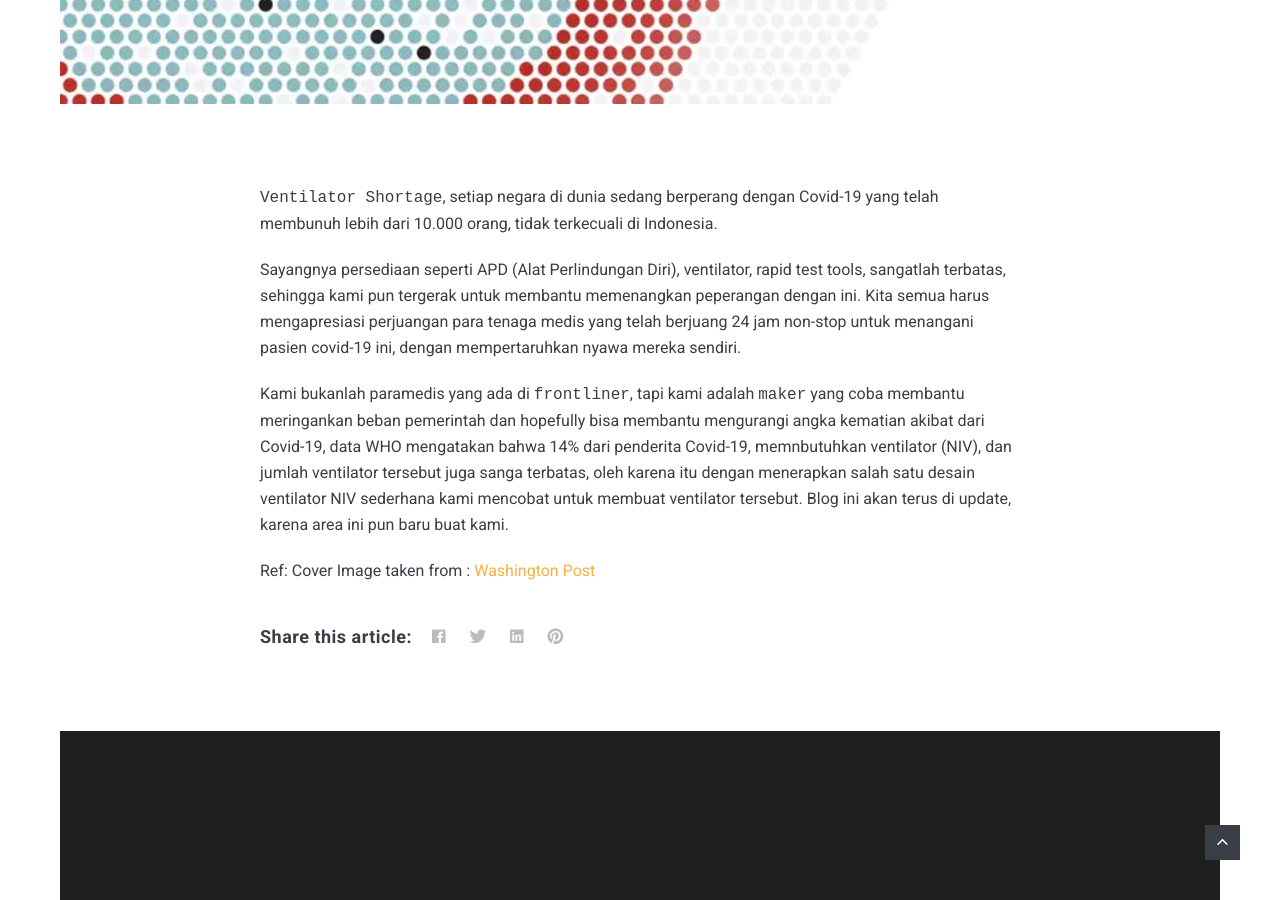
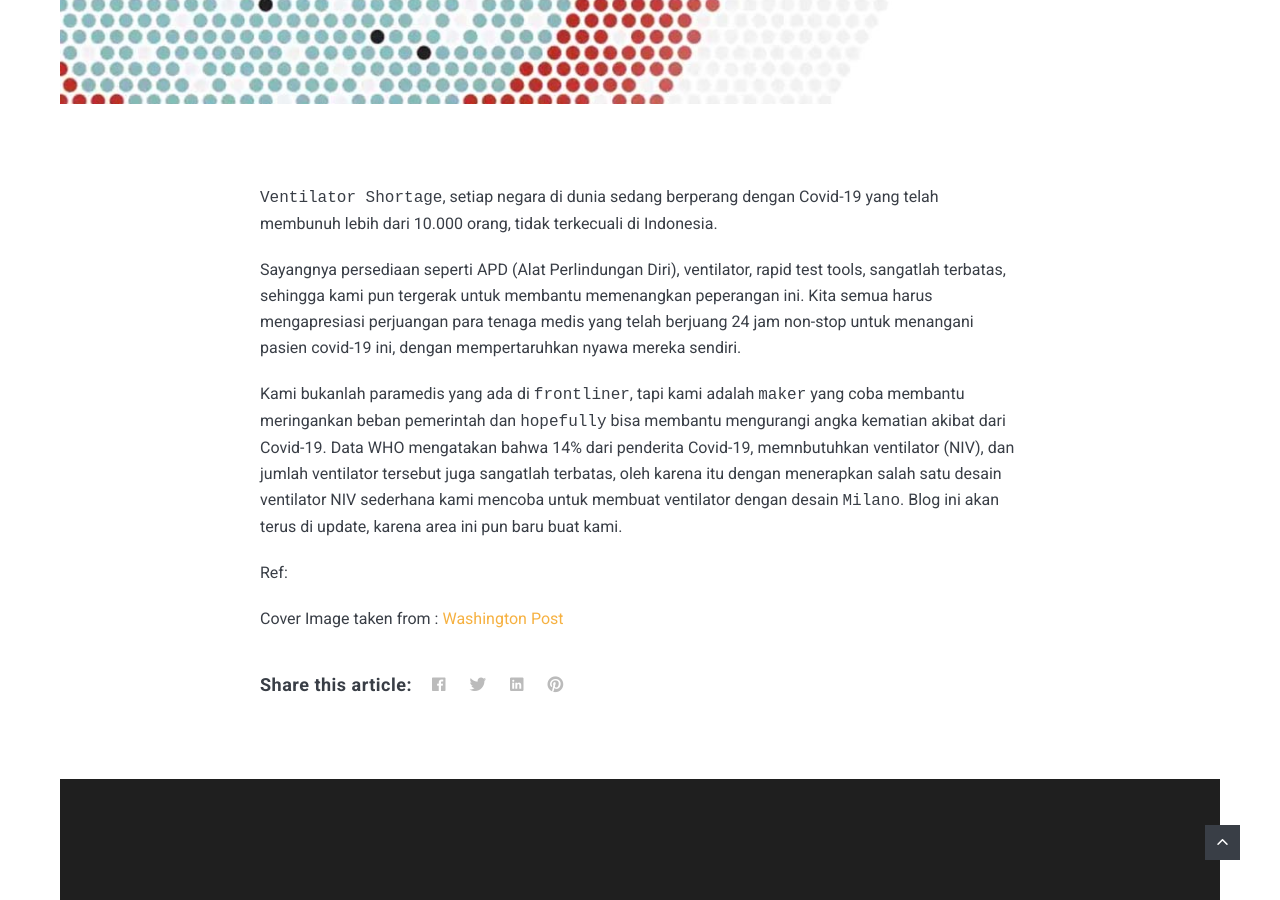
Before and after one commit to horeeorg/horeeorg.github.io, a Jekyll site: the page built from _posts/2020-04-04-fighting-with-covid-19.markdown, in a window 1280 px wide and 900 px high, scrolled down 939 px. Built offline with Jekyll 4.4.1, drawn with Linux system fonts in a browser that asks for light colours; nearby versions of some CDN libraries.

Commit message:
Update Covid-19

```diff
--- a/_posts/2020-04-04-fighting-with-covid-19.markdown
+++ b/_posts/2020-04-04-fighting-with-covid-19.markdown
@@ -7,11 +7,12 @@ tags:   Ventilator, Covid-19, Corona, Virus, ESP826, Pneumatic Valve, Air Pressu
 ---
 `Ventilator Shortage`, setiap negara di dunia sedang berperang dengan Covid-19 yang telah membunuh lebih dari 10.000 orang, tidak terkecuali di Indonesia.
 
-Sayangnya persediaan seperti APD (Alat Perlindungan Diri), ventilator, rapid test tools, sangatlah terbatas, sehingga kami pun tergerak untuk membantu memenangkan peperangan dengan ini. Kita semua harus mengapresiasi perjuangan para tenaga medis yang telah berjuang 24 jam non-stop untuk menangani pasien covid-19 ini, dengan mempertaruhkan nyawa mereka sendiri.
+Sayangnya persediaan seperti APD (Alat Perlindungan Diri), ventilator, rapid test tools, sangatlah terbatas, sehingga kami pun tergerak untuk membantu memenangkan peperangan ini. Kita semua harus mengapresiasi perjuangan para tenaga medis yang telah berjuang 24 jam non-stop untuk menangani pasien covid-19 ini, dengan mempertaruhkan nyawa mereka sendiri.
 
-Kami bukanlah paramedis yang ada di `frontliner`, tapi kami adalah `maker` yang coba membantu meringankan beban pemerintah dan hopefully bisa membantu mengurangi angka kematian akibat dari Covid-19, data WHO mengatakan bahwa 14% dari penderita Covid-19, memnbutuhkan ventilator (NIV), dan jumlah ventilator tersebut juga sanga terbatas, oleh karena itu dengan menerapkan salah satu desain ventilator NIV sederhana kami mencobat untuk membuat ventilator tersebut. Blog ini akan terus di update, karena area ini pun baru buat kami.
+Kami bukanlah paramedis yang ada di `frontliner`, tapi kami adalah `maker` yang coba membantu meringankan beban pemerintah dan `hopefully` bisa membantu mengurangi angka kematian akibat dari Covid-19. Data WHO mengatakan bahwa 14% dari penderita Covid-19, memnbutuhkan ventilator (NIV), dan jumlah ventilator tersebut juga sangatlah terbatas, oleh karena itu dengan menerapkan salah satu desain ventilator NIV sederhana kami mencoba untuk membuat ventilator dengan desain `Milano`. Blog ini akan terus di update, karena area ini pun baru buat kami.
 
 Ref:
+
 Cover Image taken from : [Washington Post][washington_post]
 
 [washington_post]:https://www.washingtonpost.com/graphics/2020/health/coronavirus-how-epidemics-spread-and-end/
```
